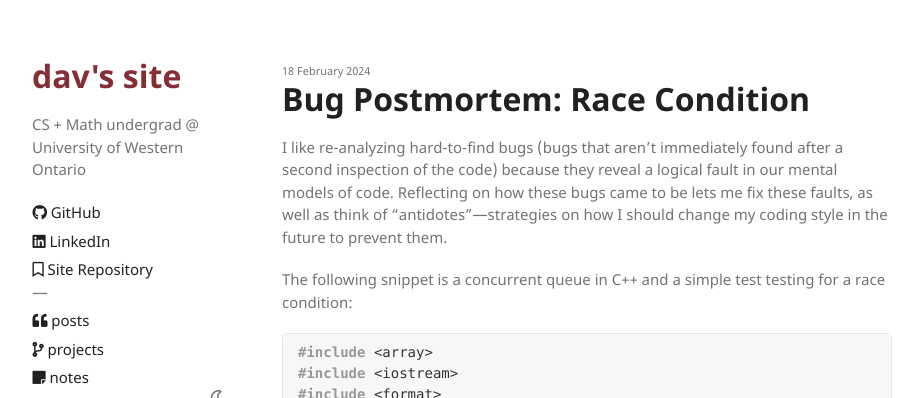
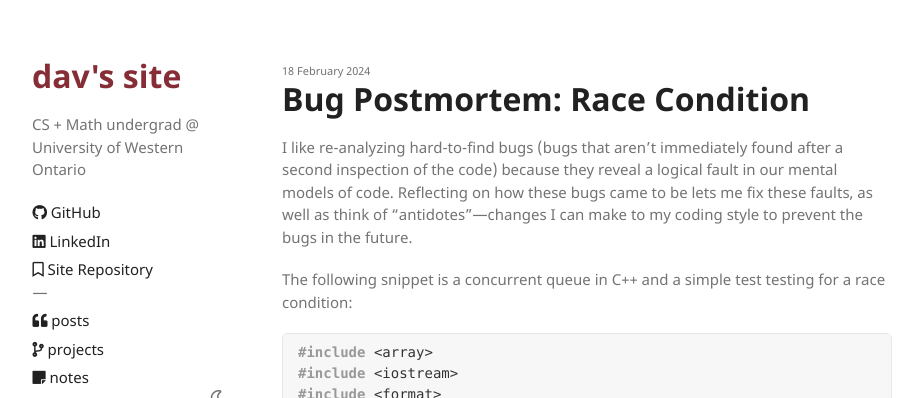
Before and after one commit to davidtranhq/davidtranhq.github.io, a Jekyll site: the page built from _posts/2024-02-18-bug-post-mortem-race-condition.md, in a window 1280 px wide and 900 px high. Shown: the top 398 px of the window, without its empty margins (153-1076 px from the left). Built offline with Jekyll 4.4.1, drawn with Linux system fonts in a browser that asks for light colours.

Commit message:
Fix postmortem

```diff
--- a/_posts/2024-02-18-bug-post-mortem-race-condition.md
+++ b/_posts/2024-02-18-bug-post-mortem-race-condition.md
@@ -4,7 +4,7 @@ title: "Bug Postmortem: Race Condition"
 toc: true
 ---
 
-I like re-analyzing hard-to-find bugs (bugs that aren't immediately found after a second inspection of the code) because they reveal a logical fault in our mental models of code. Reflecting on how these bugs came to be lets me fix these faults, as well as think of "antidotes"—strategies on how I should change my coding style in the future to prevent them.
+I like re-analyzing hard-to-find bugs (bugs that aren't immediately found after a second inspection of the code) because they reveal a logical fault in our mental models of code. Reflecting on how these bugs came to be lets me fix these faults, as well as think of "antidotes"—changes I can make to my coding style to prevent the bugs in the future.
 
 The following snippet is a concurrent queue in C++ and a simple test testing for a race condition:
 
```
